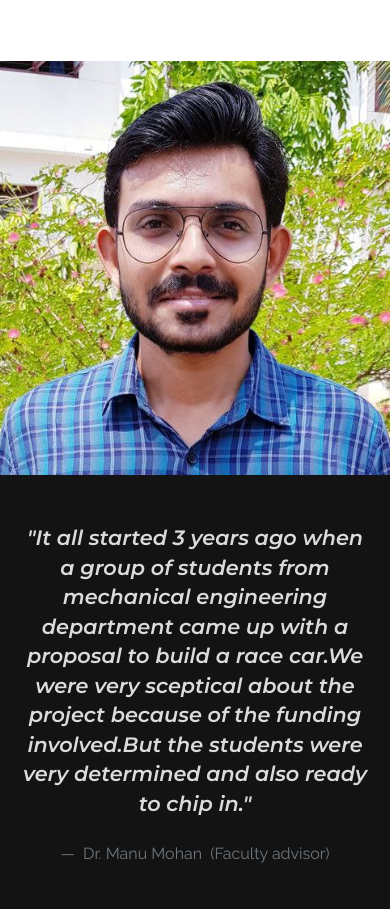
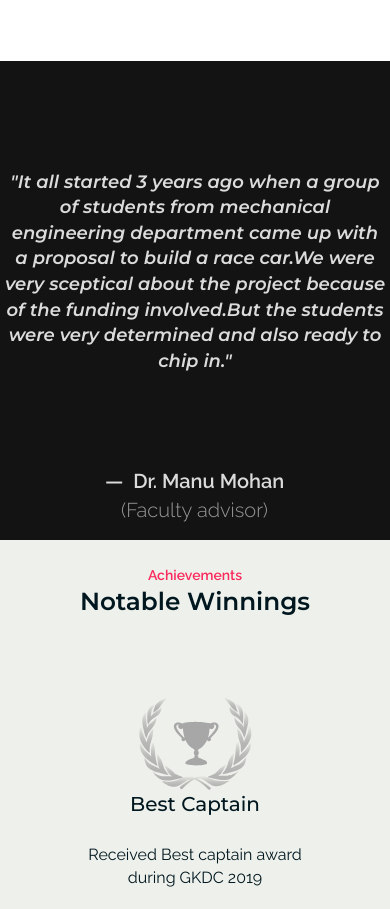
Before and after one commit to apk-official/marian_automotive_club, a plain HTML site: page index.html in a window 390 px wide. Shown: the part 6013-6922 px from the top of the page. Drawn offline with nearby package versions, Linux system fonts and the light colour scheme.

Commit message:
Advisor section modified

```diff
--- a/css/queries.css
+++ b/css/queries.css
@@ -10,26 +10,28 @@
 /** Screen size with 992px and low  **/
 
 @media screen and (max-width: 992px) {
-  .navbar-expand-lg{
+  .navbar-expand-lg {
     justify-content: space-between !important;
   }
-  .item-one{
+  .item-one {
     padding-top: 4rem !important;
   }
-.nav-link{
+  .nav-link {
     padding-bottom: 1rem !important;
     padding-left: 8rem;
   }
-.item-last{
-  padding-bottom:4rem !important;
+  .item-last {
+    padding-bottom: 4rem !important;
   }
-.img-bottom{
+  .img-bottom {
     display: none !important;
   }
-.img-top{
+  .img-top {
     display: block !important;
   }
-
+  /* .advisor-wrapper{
+  flex-direction: row-reverse;
+} */
 }
 /** Screen size with 768px and low  **/
 
@@ -50,6 +52,15 @@
 @media screen and (max-width: 576px) {
   .sponsor-logo {
     height: 5rem;
+  }
+  .pic-container {
+    border-right: 1px solid transparent;
+    padding: 0;
+  }
+  .advisor-name {
+    padding: 0;
+  }
+  .advisor-column {
   }
 }
 /** Screen size with 480px and low  **/
@@ -89,7 +100,7 @@
     height: 4.8rem;
     padding: 10;
   }
-  .test-head{
+  .test-head {
     max-width: 90%;
   }
   .event-btn:link,
@@ -99,27 +110,27 @@
   .testimonial-section {
     min-height: 90vh;
   }
-.advisor-column{
-  padding: 3rem 2rem;
+  .advisor-column {
+    padding: 2rem 1rem;
+    padding-bottom: 0;
   }
   .advisor-para {
-
-  font-size: 1.3rem;
+    font-size: 1.125rem;
   }
-.head{
+  .head {
     width: auto !important;
     padding: 0 1rem;
   }
   .sponsor-container {
     border-radius: 0 !important;
   }
-.testimonial .slide{
+  .testimonial .slide {
     row-gap: 0;
   }
-.testimonial .image{
-  position:static !important;
+  .testimonial .image {
+    position: static !important;
   }
-.testimonial-section{
+  .testimonial-section {
     justify-content: center;
   }
 }
--- a/css/style.css
+++ b/css/style.css
@@ -223,10 +223,12 @@ button,
   text-align: center;
 }
 .advisor-column{
-  padding: 0 4rem;
+  padding: 4rem 4rem;
 }
-.pic-container {
-  background-color: #0ff;
+.pic-container{
+
+  border-right: 1px solid var(--off-white-2);
+
 }
 
 .advisor-pic {
@@ -236,14 +238,23 @@ button,
 .advisor-para {
   color: var(--off-white);
   font-weight: 600;
-  font-size: 1.5rem;
+  font-size: 1.25rem;
   font-style: italic;
   line-height: 142%;
 }
 .advisor-name {
   font-family: var(--font2);
+  padding: 4rem 4rem;
+  font-size: 1.25rem;
+  color: var(--off-white);
+  font-weight: 600;
+  line-height: 142%;
+
+}
+.designation{
+  color: rgba(255, 255, 255, 0.566);
+  font-weight: 300;
   padding-top: 1.5rem;
-  font-size: 16px;
 }
 /*-----------------------*/
 /**Achievement section  */
--- a/index.html
+++ b/index.html
@@ -323,17 +323,23 @@
     <!--------------------------->
     <section class="advisor-section">
       <div class="contiainer-fluid">
-        <div class="row">
-          <div class="col-sm-4 pic-container p-0">
-            <img src="/images/manu-sir.jpg" alt="Marian automotive club image" class="advisor-pic">
-          </div>
+        <div class="row align-items-center flex-lg-row-reverse advisor-wrapper">
+
           <div class="col-sm-8 d-flex justify-content-center align-items-center advisor-column" data-aos="zoom-in">
             <figure class="text-center ">
               <blockquote class="blockquote">
                 <p class="advisor-para">"It all started 3 years ago when a group of students from mechanical engineering department came up with a proposal to build a race car.We were very sceptical about the project because of the funding involved.But the students were very determined and also ready to chip in."</p>
               </blockquote>
+              <!-- <figcaption class="blockquote-footer advisor-name">
+                Dr. Manu Mohan&nbsp;&nbsp;(Faculty advisor)
+              </figcaption> -->
+            </figure>
+          </div>
+          <!-- ...  -->
+          <div class="col-sm-4 pic-container p-0">
+            <figure class="text-center ">
               <figcaption class="blockquote-footer advisor-name">
-                Dr. Manu Mohan&nbsp;&nbsp;(Faculty advisor)
+                Dr. Manu Mohan<br><span class="designation">(Faculty advisor)</span>
               </figcaption>
             </figure>
           </div>
```
Lines whose indentation alone changed are shown as unchanged.
